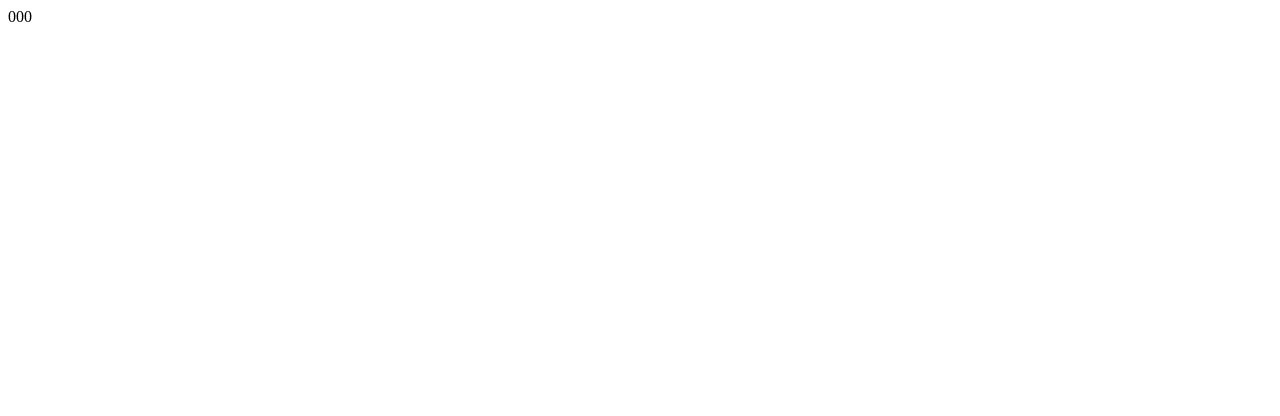
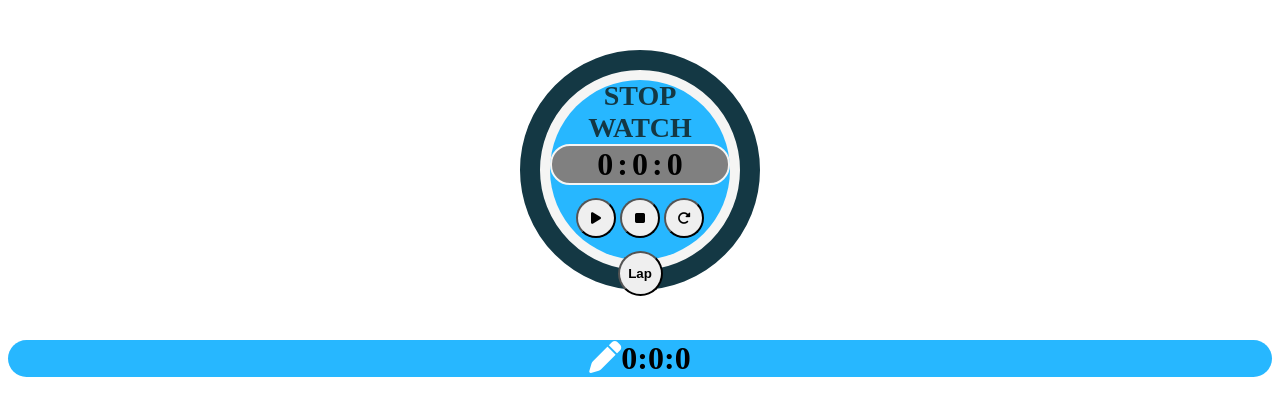
Before and after one commit to Haseeb03/StopWatch, a plain HTML site: page index.html in a window 1280 px wide. Both pictures are taken after a click on the button "Lap". Drawn offline with Linux system fonts and the light colour scheme.

Commit message:
StopWatch

```diff
--- a/app.js
+++ b/app.js
@@ -5,7 +5,7 @@ var minheading = document.getElementById("minute");
 var secheading = document.getElementById("second");
 var miliheading = document.getElementById("milisec");
 var intervel;
-
+var i=0;
 function timer(){
     milisec++;
     miliheading.innerHTML = milisec;
@@ -37,13 +37,20 @@ function reset(){
     minute = 0;
     second = 0;
     milisec = 0;
-    minheading.innerHTML =minute;
+    minheading.innerHTML = minute;
     secheading.innerHTML = second;
     miliheading.innerHTML = milisec;
     stop();
 }
 function lap(){
-    document.write(minheading.innerHTML);
-    document.write(secheading.innerHTML);
-    document.write(miliheading.innerHTML);
+    var lapHistory = (minute) + ":" + (second) + ":" + (milisec);
+    if(i%2==0){
+        i=i+1;
+        laps.innerHTML += "<div class=lapss><h1><i class='fas fa-pen' style='color:white;'></i>" + lapHistory + "</h1></div><br>";
+    }
+    else{
+        i=i+1;
+        laps.innerHTML += "<div class=lapsss><h1><i class='fas fa-pen' style='color:white;'></i>" + lapHistory + "</h1></div><br>";
+
+    }
 }
--- a/index.html
+++ b/index.html
@@ -29,6 +29,9 @@
                 <button onclick="lap()" class="LapBtn">Lap</button>
             </div>
         </div>
+
+    </div>
+    <div id="laps" class="laps">
     </div>
 </body>
 <script src="app.js"></script>
--- a/style.css
+++ b/style.css
@@ -1,11 +1,7 @@
-body{
-    /* background-color: black; */
-    text-align: center;
+body{    text-align: center;
 }
 h1{
-    /* color: white; */
     display: inline;
-
 }
 .main{
     background-color: #f5f5f4;
@@ -43,6 +39,15 @@ h1{
     border-radius: 20px;
     border: 2px solid #f5f5f4;
 }
+.lapss{
+    background-color: #27b7ff;
+    border-radius: 20px;
+}
+.lapsss{
+    background-color: #143844;
+    border-radius: 20px;
+    color: white;
+}
 /* .stopwatch{
     margin-top: 40px;
 } */
```
